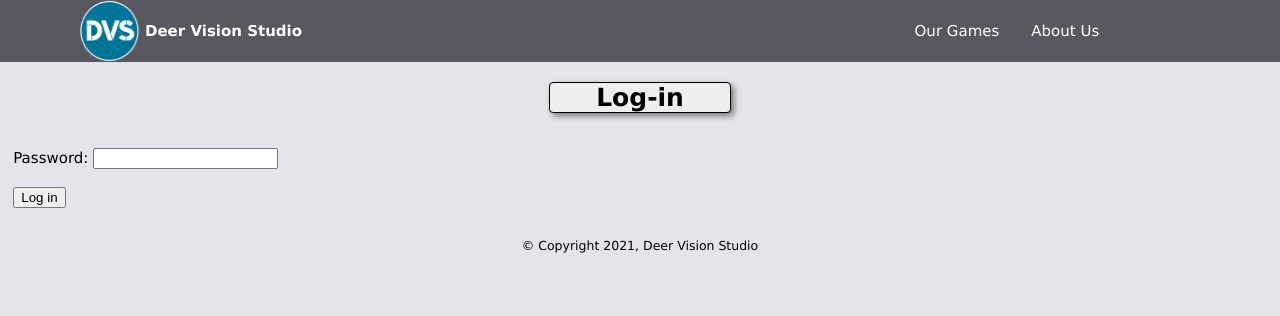
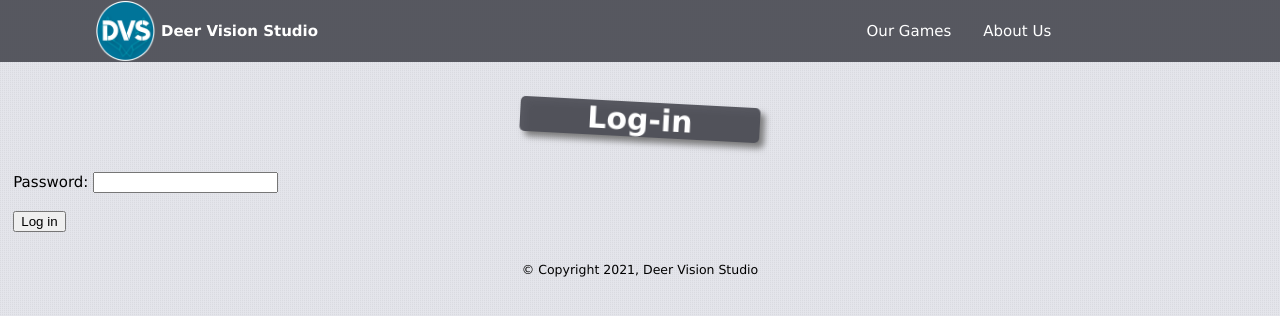
Before and after one commit to petitg1987/deerVision, a React app in the folder deer-vision-frontend/: page /admin in a window 1280 px wide. Built offline with nearby package versions, Linux system fonts and the light colour scheme.

Commit message:
Minor design update

```diff
--- a/deer-vision-frontend/src/components/button/button.css
+++ b/deer-vision-frontend/src/components/button/button.css
@@ -5,7 +5,7 @@
     text-align: center;
     vertical-align: middle;
     font-size: 18px;
-    filter: drop-shadow(0px 1px 3px #777777);
+    filter: drop-shadow(0px 1px 2px #777777);
     border: 4px solid #555555;
     color: #555555;
     text-decoration: none;
--- a/deer-vision-frontend/src/components/navigation/navigation.css
+++ b/deer-vision-frontend/src/components/navigation/navigation.css
@@ -9,7 +9,7 @@
 .nav-logo {
     float: left;
     padding-top: 1px;
-    padding-left: 5pc;
+    padding-left: 6pc;
 }
 
 .nav-logo-text {
@@ -31,7 +31,7 @@
 
 .nav-spacing {
     float: right;
-    padding-left: 10pc;
+    padding-left: 13pc;
 }
 
 .nav-menu-link-container a:hover {
--- a/deer-vision-frontend/src/index.css
+++ b/deer-vision-frontend/src/index.css
@@ -1,7 +1,8 @@
 body {
     margin: 0;
     width: 100%;
-    background-color: #e4e5eb;
+    background: linear-gradient(90deg, #e4e5eb 1px, transparent 1%) center, linear-gradient(#e4e5eb 1px, transparent 1%) center, #d7d8de;
+    background-size: 2px 2px;
     font-family: Verdana, sans-serif;
     font-size: 15px;
 }
--- a/deer-vision-frontend/src/pages/home/home.css
+++ b/deer-vision-frontend/src/pages/home/home.css
@@ -1,7 +1,7 @@
 /* Common */
 #games, #news, #aboutUs {
     position: relative;
-    top: -85px;
+    top: -105px;
 }
 
 /* Games */
--- a/deer-vision-frontend/src/pages/home/home.js
+++ b/deer-vision-frontend/src/pages/home/home.js
@@ -15,7 +15,7 @@ class Home extends Component {
             <div>
                 {/*GAMES*/}
                 <div id="games"/>
-                <h2>Our Games</h2>
+                <h2>OUR GAMES</h2>
                 <div className="pe-container">
                     <div className="vertical-spacer"/>
                     <div className="horizontal-spacer"/>
@@ -26,7 +26,7 @@ class Home extends Component {
                     <div className="horizontal-spacer"/>
                     <div className="pe-description">
                         <Description>
-                            <p>Photon Engineer is a <strong>puzzle/building game</strong>. Your goal is to build an automated, efficient and optimized system which fit with the imposed constraints.</p>
+                            <p>Photon Engineer is a <strong>puzzle / building game</strong>. Your goal is to build an automated, efficient and optimized system which fit with the imposed constraints.</p>
                             <p>Join the community:</p> <SocialNetwork logoSize={40} reeditGameUrl="https://www.reddit.com/r/PhotonEngineer/" onlyCommunityNetwork={true}/>
                             <p>Key request for Youtubers, Streamers and press (soon):{' '} {/*TODO: update description*/}
                                 <a className="text-link" href="https://woovit.com/widget/offer/photon-engineer" target="_blank" rel="noopener noreferrer">Woovit</a>, {/*TODO: update links*/}
@@ -56,7 +56,7 @@ class Home extends Component {
                 {/*ABOUT US*/}
                 <hr/>
                 <div id="aboutUs"/>
-                <h2>About Us</h2>
+                <h2>ABOUT US</h2>
                 <div className="pres-container">
                     <div className="vertical-spacer"/>
                     <div className="horizontal-spacer"/>
--- a/deer-vision-frontend/src/pages/pages.css
+++ b/deer-vision-frontend/src/pages/pages.css
@@ -1,12 +1,13 @@
 h2 {
-    margin: 20px auto 0;
-    width: 180px;
-    font-size: 25px;
-    border: 1px solid #000000;
+    margin: 40px auto 0;
+    width: 240px;
+    font-size: 30px;
     text-align: center;
-    border-radius: 4px;
-    filter: drop-shadow(3px 3px 3px #777777);
-    background-color: #eeeeee;
+    filter: drop-shadow(5px 5px 3px #777777);
+    color: #ffffff;
+    border-radius: 5px;
+    background-color: rgba(80, 81, 89, 0.95);
+    transform: rotate(3deg);
 }
 
 hr {
```
